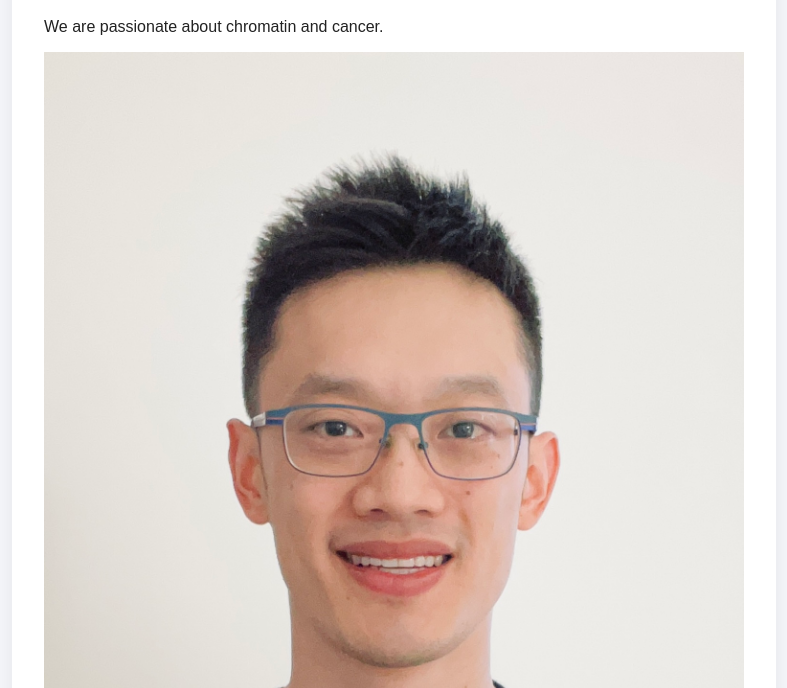
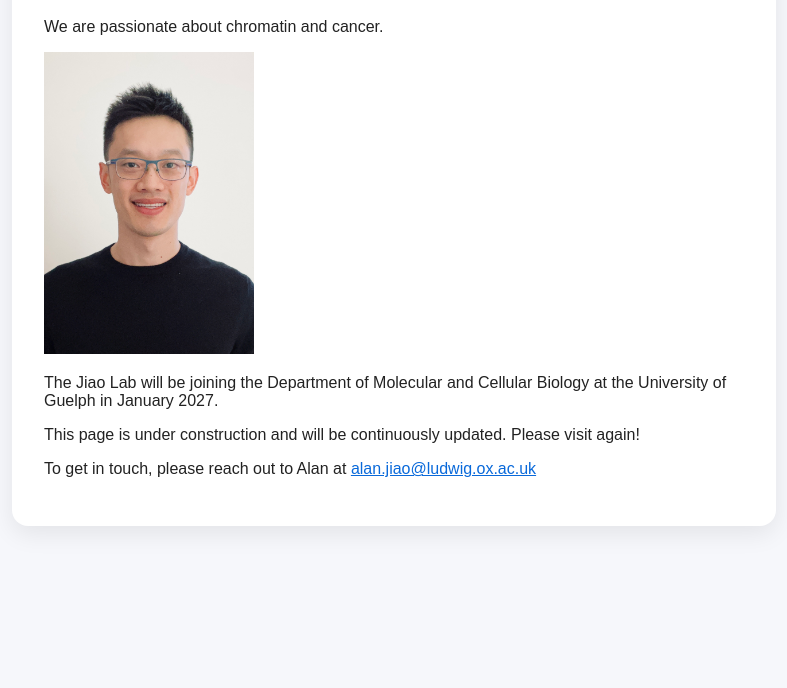
Before and after one commit to alanjiaolab/alanjiaolab.github.io, a plain HTML site: page index.html in a window 1280 px wide. Shown: the part 112-800 px from the top of the page, without its empty margins (246-1033 px from the left). Drawn offline with Linux system fonts and the light colour scheme.

Commit message:
Update index.html

```diff
--- a/index.html
+++ b/index.html
@@ -35,7 +35,7 @@
 
       <img
   src="alanjiao.jpg"
-  style="max-width: 100%; height: auto;"
+  style="max-width: 30%; height: auto;"
 >
 
       <p>The Jiao Lab will be joining the Department of Molecular and Cellular Biology at the University of Guelph in January 2027. </p>
```
